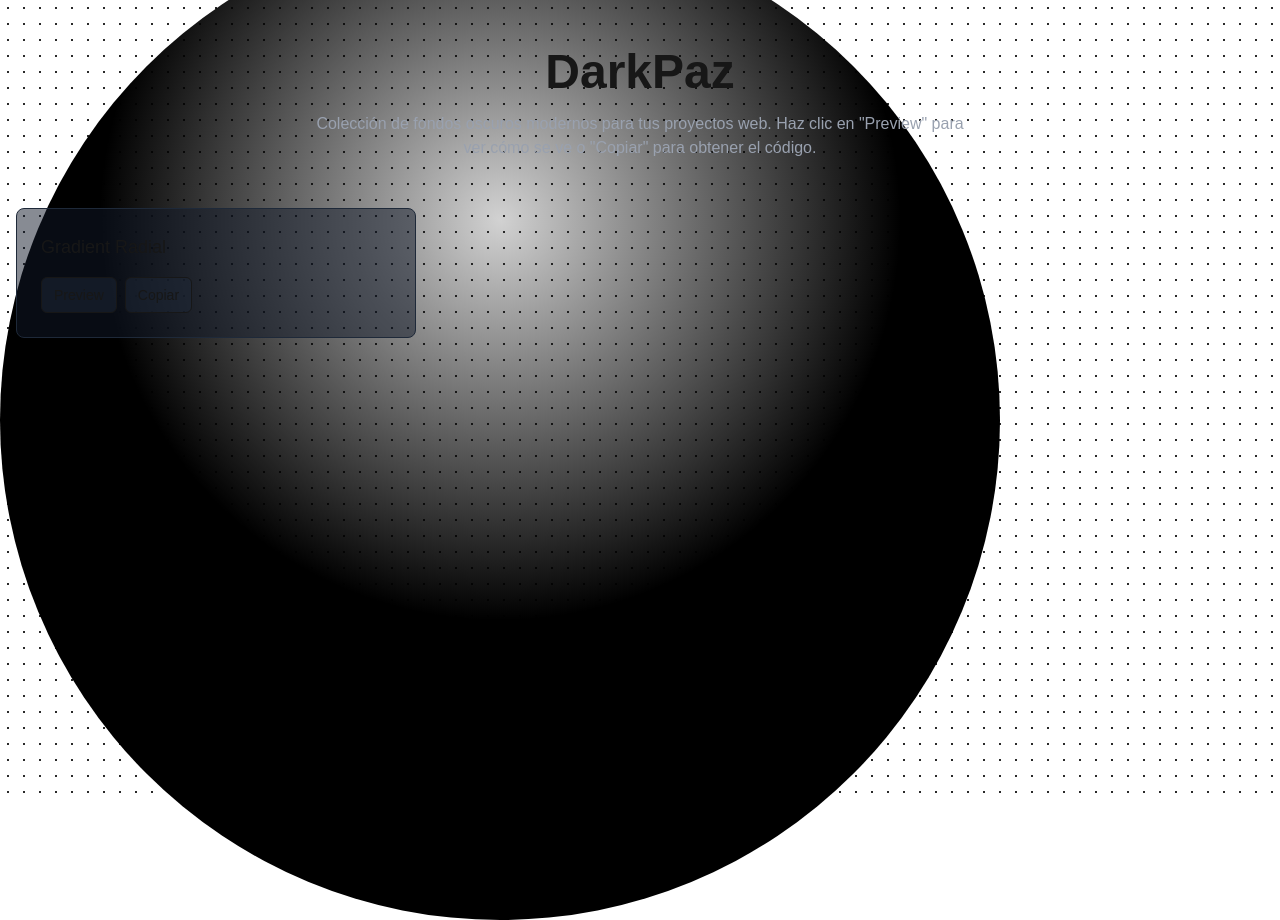
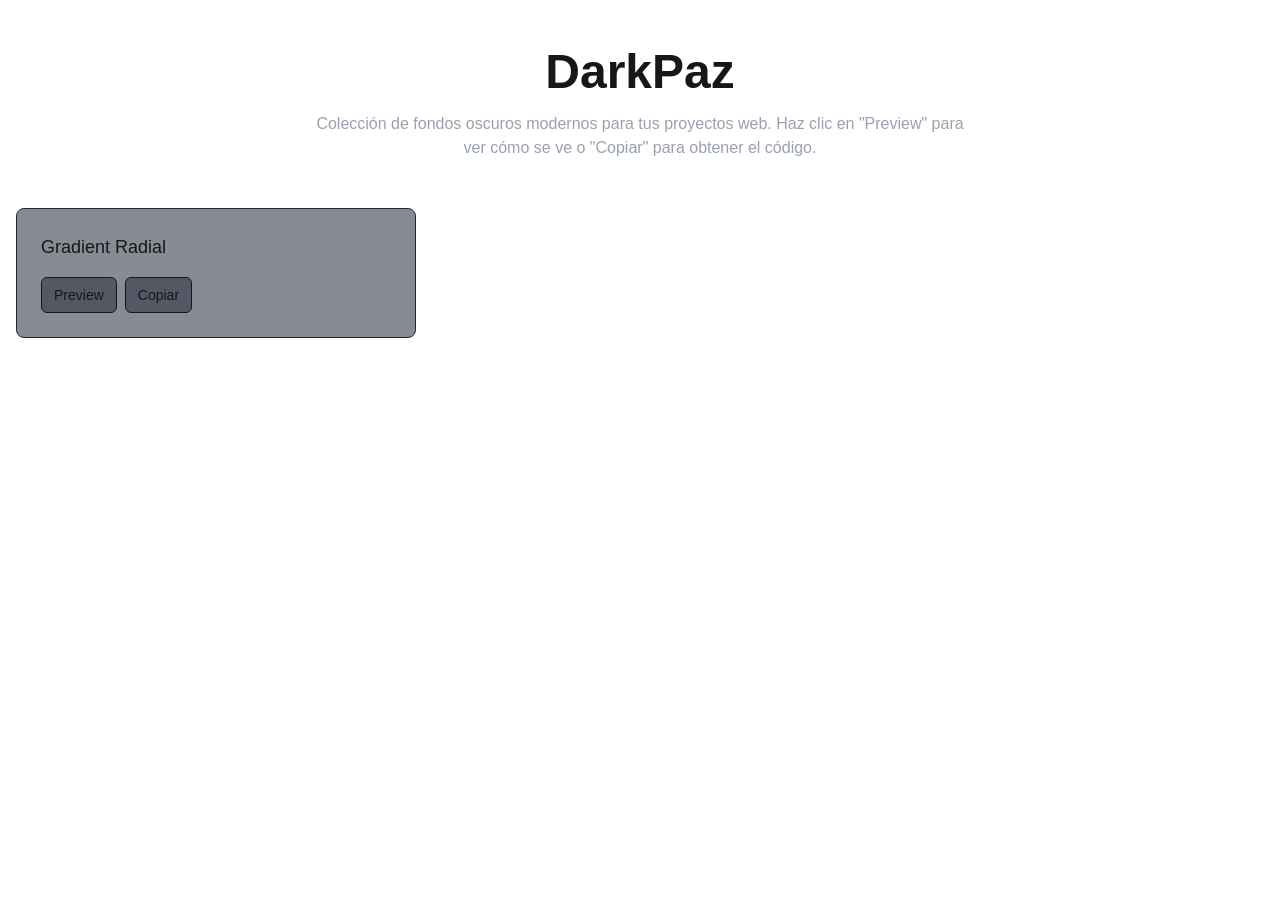
Before and after one commit to RogerAlejandro/dark-place, a Next.js app: page / in a window 1280 px wide. After the commit the page ends 800 px from the top, so only its background shows below. Built offline with nearby package versions, Linux system fonts and the light colour scheme.

Commit message:
background plano color ng vercel

```diff
--- a/src/app/layout.tsx
+++ b/src/app/layout.tsx
@@ -25,9 +25,6 @@
   return (
     <html lang="es" className="dark" suppressHydrationWarning>
       <body className={`${geistSans.variable} ${geistMono.variable} antialiased bg-black text-white min-h-screen`}>
-        <div className="absolute inset-0 -z-10 h-full w-full bg-[radial-gradient(#2a2a2a_1px,transparent_1px)] [background-size:16px_16px]">
-          <div className="absolute left-0 right-0 top-[-10%] h-[1000px] w-[1000px] rounded-full bg-[radial-gradient(circle_400px_at_50%_300px,#2a2a2a36,#000)]"></div>
-        </div>
         {children}
       </body>
     </html>
```
